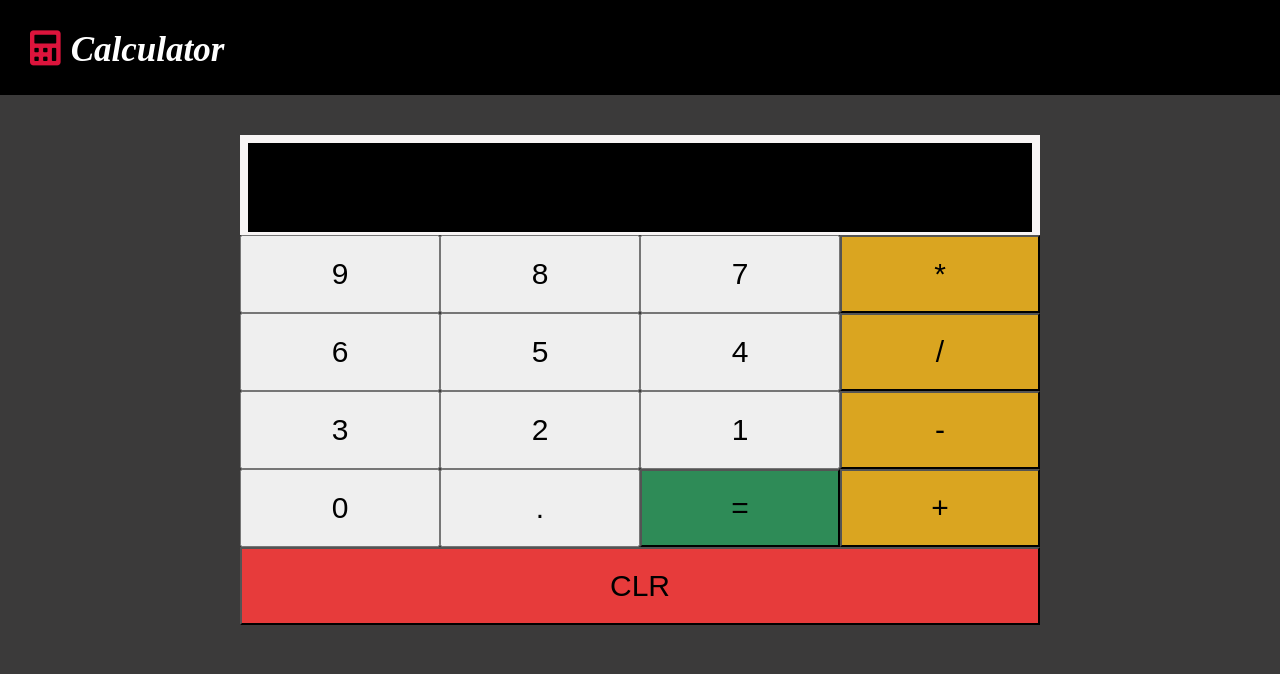
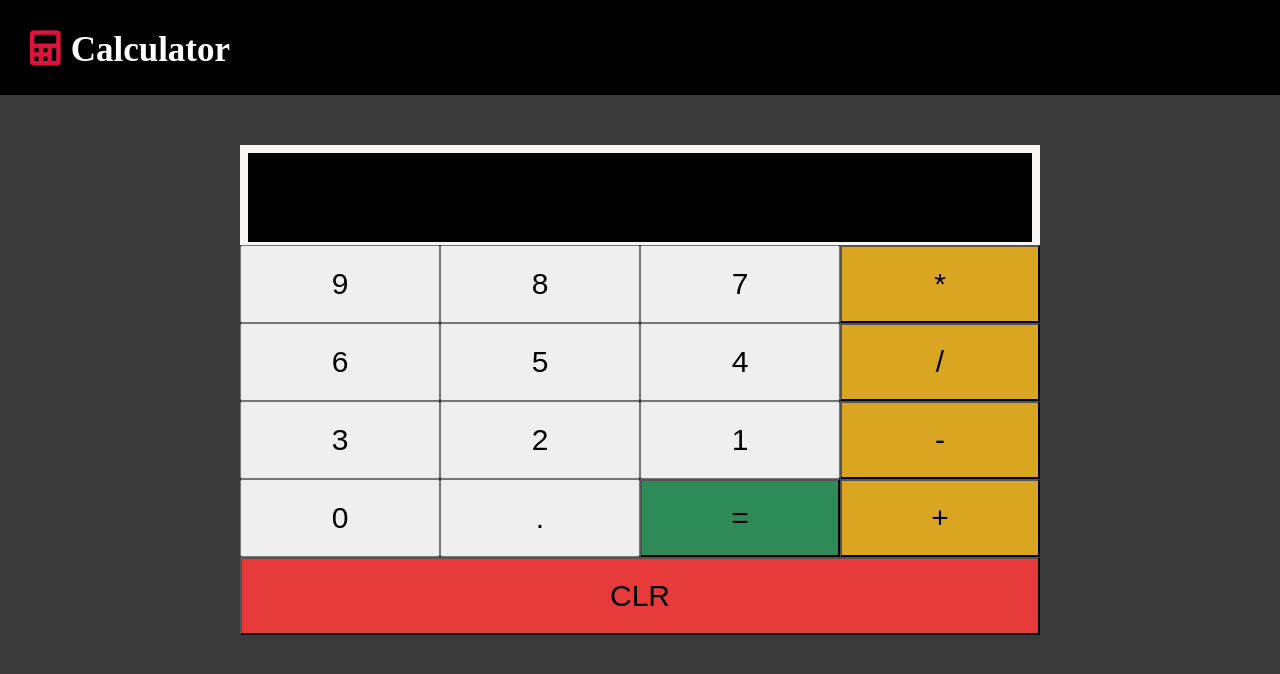
Before and after one commit to Arunbharathi03/calculator, a plain HTML site: page index.html in a window 1280 px wide. Drawn offline with Linux system fonts and the light colour scheme.

Commit message:
modified styling in title and bg

```diff
--- a/style.css
+++ b/style.css
@@ -5,18 +5,17 @@
 }
 
 body{
-    height: 100vh;
+    height: 60vw;
     background-color: rgb(59, 58, 58);
     background-repeat: no-repeat;
 }
 .title{
     text-align: left;
     padding: 20px;
-    margin-bottom: 40px;
+    margin-bottom: 50px;
     color: white;
     font-size: 35px;
     font-weight: 700;
-    font-style: oblique;
     background-color: black;
 
 }
```
